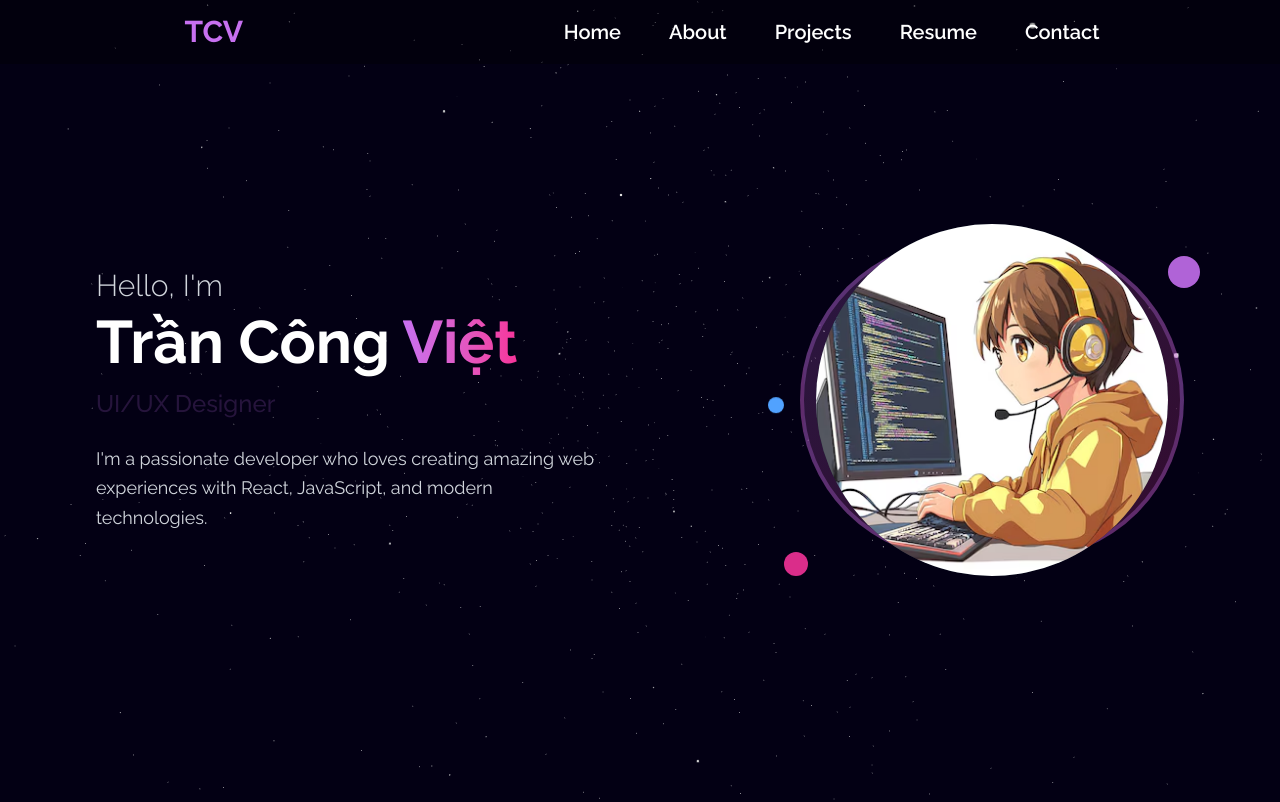
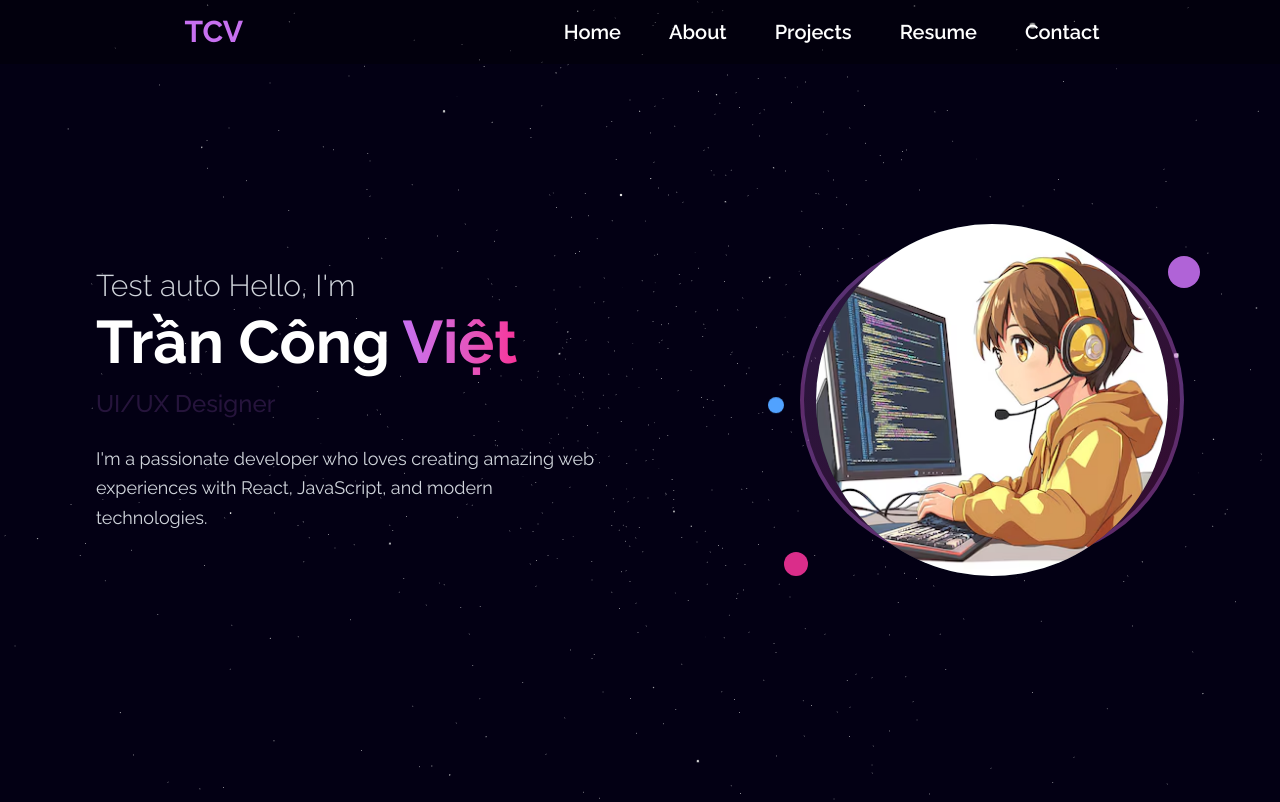
Before and after one commit to TranCongViet/Portfolio, a React (Vite) app: page / in a window 1280 px wide. Shown: the top 802 px of the page. Built offline with nearby package versions, Linux system fonts and the light colour scheme.

Commit message:
test ci/cd

```diff
--- a/src/components/Home.jsx
+++ b/src/components/Home.jsx
@@ -20,7 +20,7 @@ export const Home = () => {
         <div className="text-left space-y-6">
           <div className="space-y-2 ">
             <h2 className="text-2xl lg:text-3xl text-gray-300 font-light">
-              Hello, I'm
+              Test auto Hello, I'm
             </h2>
             <h1 className="text-4xl lg:text-6xl font-bold  text-white ">
               Trần Công{' '}
```
